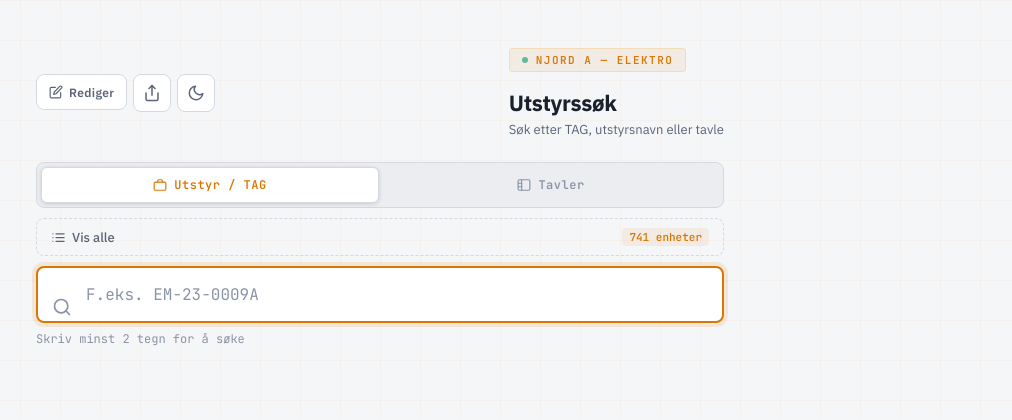
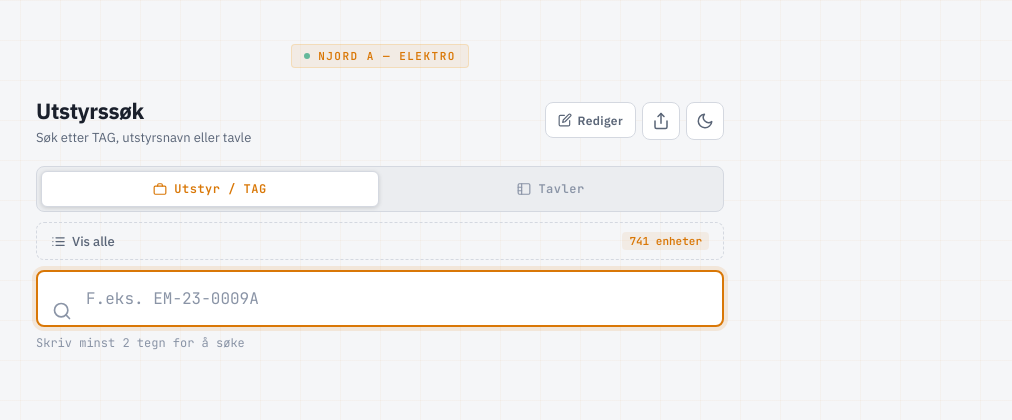
Before and after one commit to frekarlsen/njord-lookup-v2, a Flask app: page / in a window 1280 px wide. Shown: the top 420 px of the page, without its empty margins (260-1272 px from the left). Run offline with Flask 3, Linux system fonts and the light colour scheme.

Commit message:
Add files via upload

```diff
--- a/templates/index.html
+++ b/templates/index.html
@@ -95,10 +95,23 @@
         /* ── Header ── */
         .header {
             display: flex;
+            flex-direction: column;
+            padding: 24px 0 20px;
+            gap: 12px;
+        }
+
+        /* Rad 1: badge sentrert */
+        .header-top {
+            display: flex;
+            justify-content: center;
+        }
+
+        /* Rad 2: tittel venstre, knapper høyre */
+        .header-bottom {
+            display: flex;
             align-items: center;
             justify-content: space-between;
             gap: 12px;
-            padding: 28px 0 24px;
         }
 
         .header-text {
@@ -796,7 +809,7 @@
             .header h1 { font-size: 18px; }
             .result-card .detail-grid { grid-template-columns: 1fr; }
             .container { padding: 12px; }
-            .header { padding: 20px 0 16px; gap: 8px; }
+            .header { padding: 16px 0 12px; gap: 8px; }
             .pinned-card { gap: 8px; }
             .session-code-box { font-size: 18px; padding: 8px 14px; }
             .session-qr { flex-direction: column; align-items: flex-start; }
@@ -933,6 +946,19 @@
 <body>
     <div class="container">
         <div class="header">
+            <!-- Rad 1: badge sentrert -->
+            <div class="header-top">
+                <div class="header-badge">
+                    <span class="dot"></span>
+                    Njord A &mdash; ELEKTRO
+                </div>
+            </div>
+            <!-- Rad 2: tittel + knapper -->
+            <div class="header-bottom">
+            <div class="header-text">
+                <h1>Utstyrss&oslash;k</h1>
+                <p>S&oslash;k etter TAG, utstyrsnavn eller tavle</p>
+            </div>
             <div class="header-actions">
                 <button class="edit-mode-toggle" id="editModeToggle">
                     <svg viewBox="0 0 24 24" fill="none" stroke="currentColor" stroke-width="2" stroke-linecap="round" stroke-linejoin="round">
@@ -961,14 +987,7 @@
                     </svg>
                 </button>
             </div>
-            <div class="header-text">
-                <div class="header-badge">
-                    <span class="dot"></span>
-                    Njord A &mdash; ELEKTRO
-                </div>
-                <h1>Utstyrs&shy;s&oslash;k</h1>
-                <p>S&oslash;k etter TAG, utstyrsnavn eller tavle</p>
-            </div>
+            </div><!-- /header-bottom -->
         </div>
 
         <!-- Redigeringsmodus-banner -->
@@ -1974,7 +1993,7 @@
                 resultsDiv.innerHTML = '';
                 emptyState.style.display = 'none';
                 searchHint.style.display = 'block';
-                document.getElementById('resultsHeader').style.display = 'none';
+                resultsMeta.style.display = 'none';
                 return;
             }
 
@@ -1992,10 +2011,9 @@
                 const data = await res.json();
                 loading.classList.remove('active');
 
-                const rh = document.getElementById('resultsHeader');
-                rh.style.display = 'flex';
-                document.getElementById('resultsCount').textContent = data.total + ' treff';
-                document.getElementById('resultsQuery').textContent = 'alle';
+                resultsMeta.style.display = 'flex';
+                resultsCount.textContent = data.total + ' treff';
+                resultsQuery.textContent = 'alle';
 
                 if (currentMode === 'tavler') {
                     window._swCache = data.results;
```
